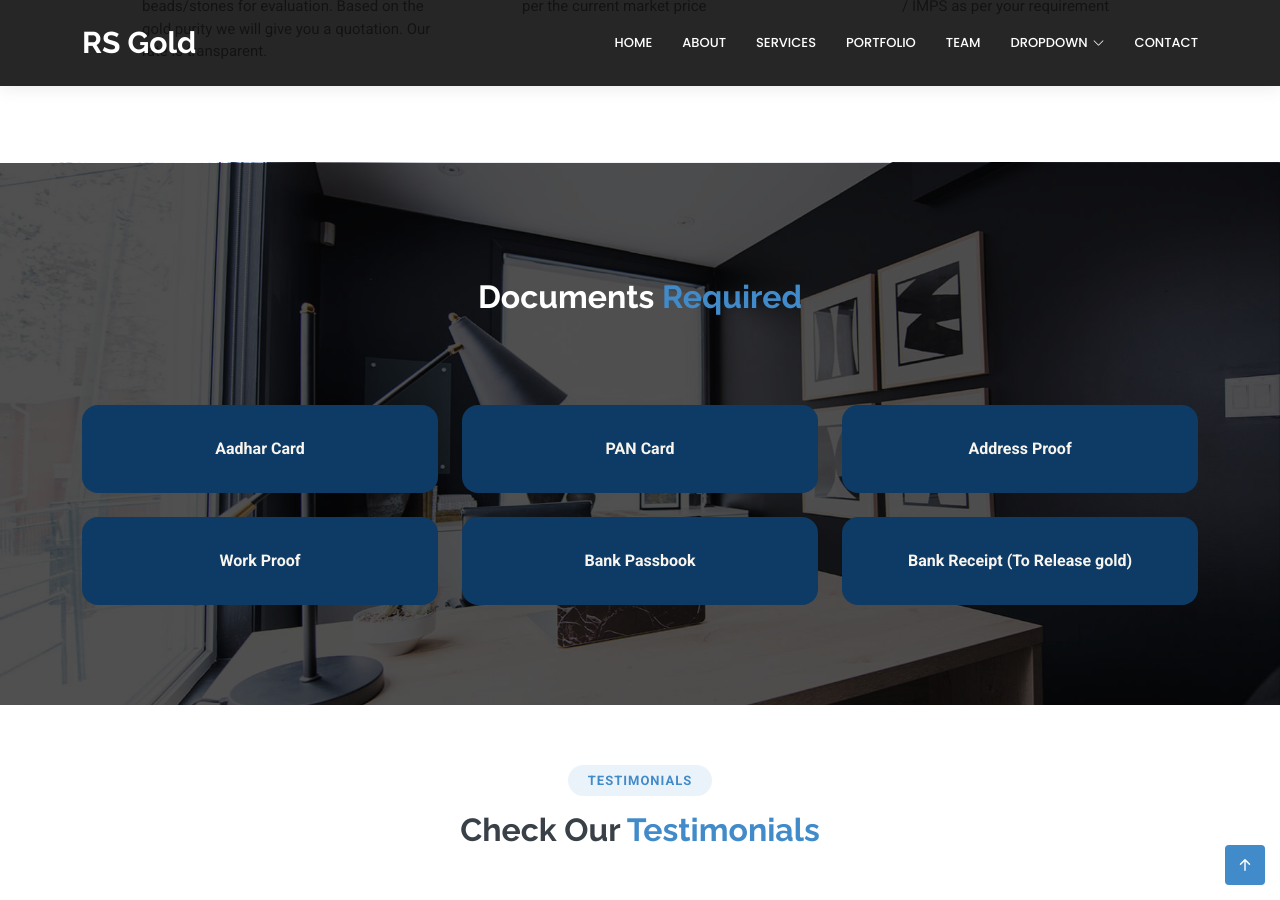
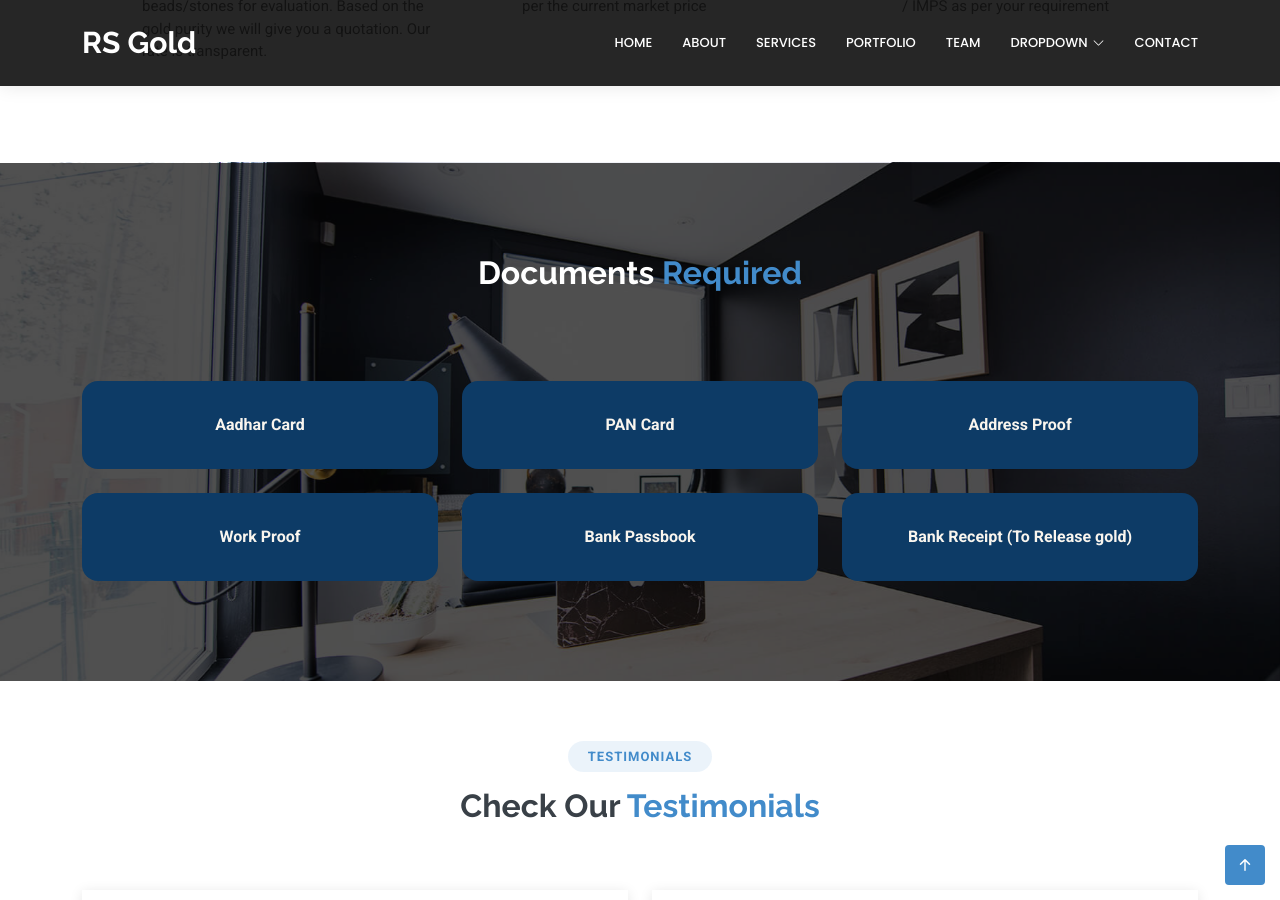
Before and after one commit to RSRKNAIDU/rsgold_site, a Jekyll site: the page built from index.markdown, in a window 1280 px wide and 900 px high, scrolled down 2131 px. Built offline with Jekyll 4.4.1, drawn with Linux system fonts in a browser that asks for light colours; nearby versions of some CDN libraries; library files that are not in the unit come from our copies; comment, search, counter and statistics services are not loaded.

Commit message:
Update head.html

```diff
--- a/_includes/head.html
+++ b/_includes/head.html
@@ -47,7 +47,7 @@
   <link href="https://fonts.googleapis.com/css2?family=Roboto:ital,wght@0,100;0,300;0,400;0,500;0,700;0,900;1,100;1,300;1,400;1,500;1,700;1,900&family=Poppins:ital,wght@0,100;0,200;0,300;0,400;0,500;0,600;0,700;0,800;0,900;1,100;1,200;1,300;1,400;1,500;1,600;1,700;1,800;1,900&family=Raleway:ital,wght@0,100;0,200;0,300;0,400;0,500;0,600;0,700;0,800;0,900;1,100;1,200;1,300;1,400;1,500;1,600;1,700;1,800;1,900&display=swap" rel="stylesheet">
 
   <!-- Vendor CSS Files -->
-  <link rel="stylesheet" href="https://cdnjs.cloudflare.com/ajax/libs/bootstrap/5.0.1/css/bootstrap.min.css" integrity="sha512-Ez0cGzNzHR1tYAv56860NLspgUGuQw16GiOOp/I2LuTmpSK9xDXlgJz3XN4cnpXWDmkNBKXR/VDMTCnAaEooxA==" crossorigin="anonymous" referrerpolicy="no-referrer" />
+  <link rel="stylesheet" href="https://cdnjs.cloudflare.com/ajax/libs/bootstrap/5.3.3/css/bootstrap.min.css" integrity="sha512-jnSuA4Ss2PkkikSOLtYs8BlYIeeIK1h99ty4YfvRPAlzr377vr3CXDb7sb7eEEBYjDtcYj+AjBH3FLv5uSJuXg==" crossorigin="anonymous" referrerpolicy="no-referrer" />
   <link rel="stylesheet" href="https://cdnjs.cloudflare.com/ajax/libs/bootstrap-icons/1.11.3/font/bootstrap-icons.min.css" integrity="sha512-dPXYcDub/aeb08c63jRq/k6GaKccl256JQy/AnOq7CAnEZ9FzSL9wSbcZkMp4R26vBsMLFYH4kQ67/bbV8XaCQ==" crossorigin="anonymous" referrerpolicy="no-referrer" />
   <link rel="stylesheet" href="https://cdnjs.cloudflare.com/ajax/libs/aos/2.3.4/aos.css" integrity="sha512-1cK78a1o+ht2JcaW6g8OXYwqpev9+6GqOkz9xmBN9iUUhIndKtxwILGWYOSibOKjLsEdjyjZvYDq/cZwNeak0w==" crossorigin="anonymous" referrerpolicy="no-referrer" />
   <link rel="stylesheet" href="https://cdnjs.cloudflare.com/ajax/libs/glightbox/3.3.1/css/glightbox.min.css" integrity="sha512-T+KoG3fbDoSnlgEXFQqwcTC9AdkFIxhBlmoaFqYaIjq2ShhNwNao9AKaLUPMfwiBPL0ScxAtc+UYbHAgvd+sjQ==" crossorigin="anonymous" referrerpolicy="no-referrer" />
```
